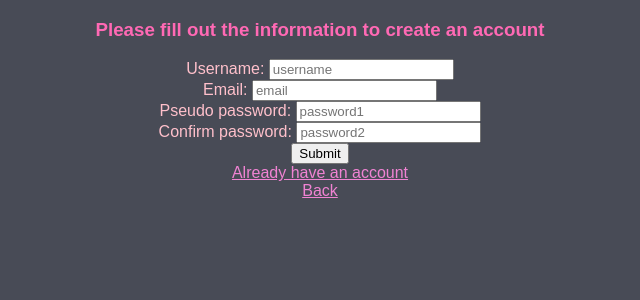
After one commit to teabunniecodes/PortfolioWebsite, a Flask app: page /signup in a window 1280 px wide. The commit adds this page. Shown: the top 300 px of the page, without its empty margins (320-960 px from the left). Run offline with Flask 2, Linux system fonts and the light colour scheme.

Commit message:
Set up a SQLite database and hashed the passwords when submitted.  Creating a new user page now works as does submitting new user info to database.  Need to search for email and username next to avoid duplicate users being created.

```diff
--- a/website/__init__.py
+++ b/website/__init__.py
@@ -2,6 +2,7 @@ from flask import Flask
 
 def create_app():
     app = Flask (__name__)
+    app.config['SECRET_KEY'] = "helloworld"
 
     from .views import views
     from .games import games
--- a/website/games.py
+++ b/website/games.py
@@ -40,6 +40,3 @@ def madlibs():
 @games.route('/rps')
 def rps():
     return render_template("rockpaperscissors.html")
-
-
-# figure out how to send guess from client side back to server to check
--- /dev/null
+++ b/website/templates/signup.html
@@ -0,0 +1,18 @@
+<!DOCTYPE html>
+<html>
+    <head>
+        <title>User Name</title>
+        <link href="../static/css/style.css" type="text/css" rel="stylesheet">
+    </head>
+    <body>
+        <h3>Please fill out the information to create an account</h3>
+        <form method="POST">
+            <label for="username">Username: </label><input type="text" name="username" placeholder="username"><br>
+            <label for="email">Email: </label><input type="text" name="email" placeholder="email"><br>
+            <label for="password1">Pseudo password: </label><input type="password" name="password1" placeholder="password1"><br>
+            <label for="password2">Confirm password: </label><input type="password" name="password2" placeholder="password2"><br>
+            <input type="submit"><br>
+        </form>
+        <a href="/user">Already have an account</a><br><a href="/">Back</a>
+    </body>
+</html>
--- a/website/views.py
+++ b/website/views.py
@@ -1,7 +1,49 @@
-from flask import Blueprint, render_template
+from flask import Blueprint, render_template, request, flash
+from hashlib import sha256
+import SQL_db
 
 views = Blueprint('views', __name__)
 
 @views.route('/')
 def home():
     return render_template("home.html")
+
+@views.route('/user', methods=['GET', 'POST'])
+def user():
+    username = request.form.get("username")
+    password = request.form.get("password")
+    database = SQL_db.User_Info()
+    database.connect_db()
+    database.close_db()
+    return render_template("user.html")
+
+@views.route('/signup', methods=['GET', 'POST'])
+def signup():
+    if request.method == 'POST':
+        from datetime import date
+        created = date.today()
+        username = request.form.get("username")
+        email = request.form.get("email")
+        password1 = sha256((request.form.get("password1")).encode()).hexdigest()
+        password2 = sha256((request.form.get("password2")).encode()).hexdigest()
+
+        # username_exists = ???.filter_by(username = username).first()
+        # email_exists = ???.filter_by(email = email).first()
+        # if email_exists:
+        #     flash('Email is already in use', category = 'error')
+        # elif username_exists:
+        #     flash('Username is already in use', category = 'error')
+        if len(password1) < 6:
+            flash('Password is too short!', category = 'error')
+            print('Password is too short!')
+        elif password1 != password2:
+            flash('Password doesn\'t match!', category = 'error')
+            print('Password doesn\'t match!')
+        else:
+            database = SQL_db.User_Info()
+            database.connect_db()
+            database.create_table()
+            database.insert_data(created, username, email, password1)
+            database.close_db()
+            print('User Created')
+    return render_template("signup.html")
```
Also changed, not shown: SQL_db.py (added, +24 -0 lines), website/templates/user.html (+7 -6 lines), 1 other file.
